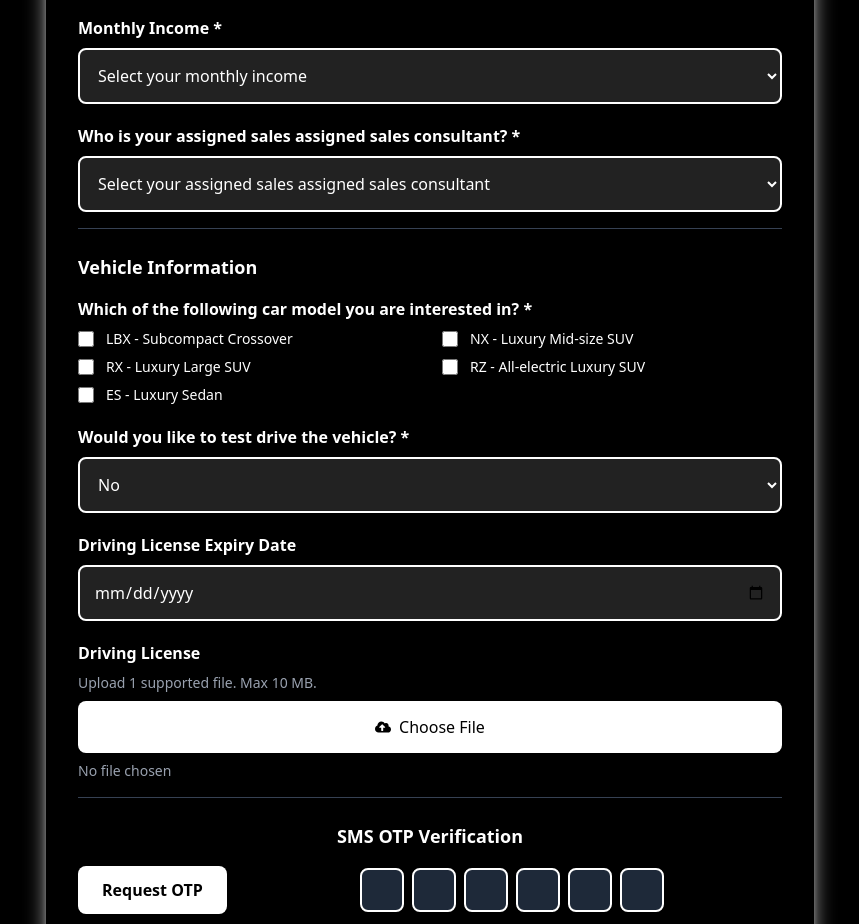
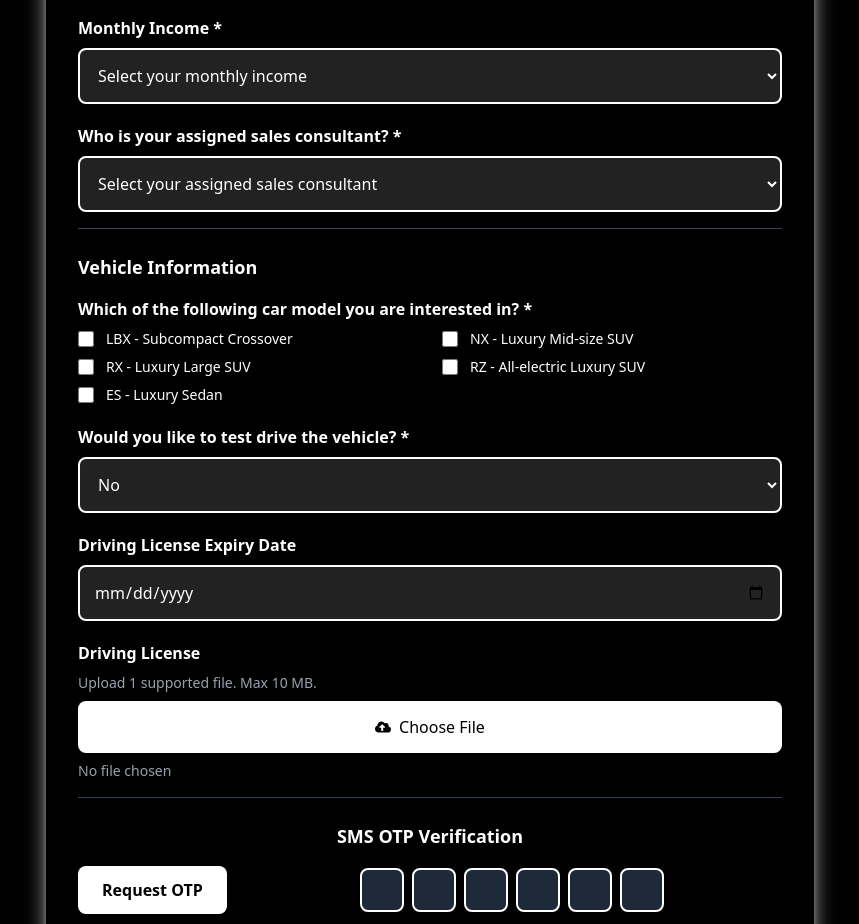
Before and after one commit to Yion05/Lexus-Roadshow-event, a React (Vite) app in the folder client/: page / in a window 1280 px wide. Shown: the part 900-1824 px from the top of the page, without its empty margins (210-1069 px from the left). Built offline with nearby package versions, Linux system fonts and the light colour scheme; no server answers; the HTML template or start-up script is replaced by a standard one; a web font is replaced by a local one.

Commit message:
Update home.tsx

```diff
--- a/client/src/pages/home.tsx
+++ b/client/src/pages/home.tsx
@@ -350,7 +350,7 @@ const RegistrationForm: React.FC = () => {
                   htmlFor="assigned_sales_consultant"
                   className="block mb-2 font-semibold text-white"
                 >
-                  Who is your assigned sales assigned sales consultant? *
+                  Who is your assigned sales consultant? *
                 </label>
                 <select
                   id="assigned_sales_consultant"
@@ -361,7 +361,7 @@ const RegistrationForm: React.FC = () => {
                   className={inputClasses("assigned_sales_consultant")}
                 >
                   <option className="text-white bg-[#222222]" value="">
-                    Select your assigned sales assigned sales consultant
+                    Select your assigned sales consultant
                   </option>
                   <option
                     className="text-white bg-[#222222]"
```
